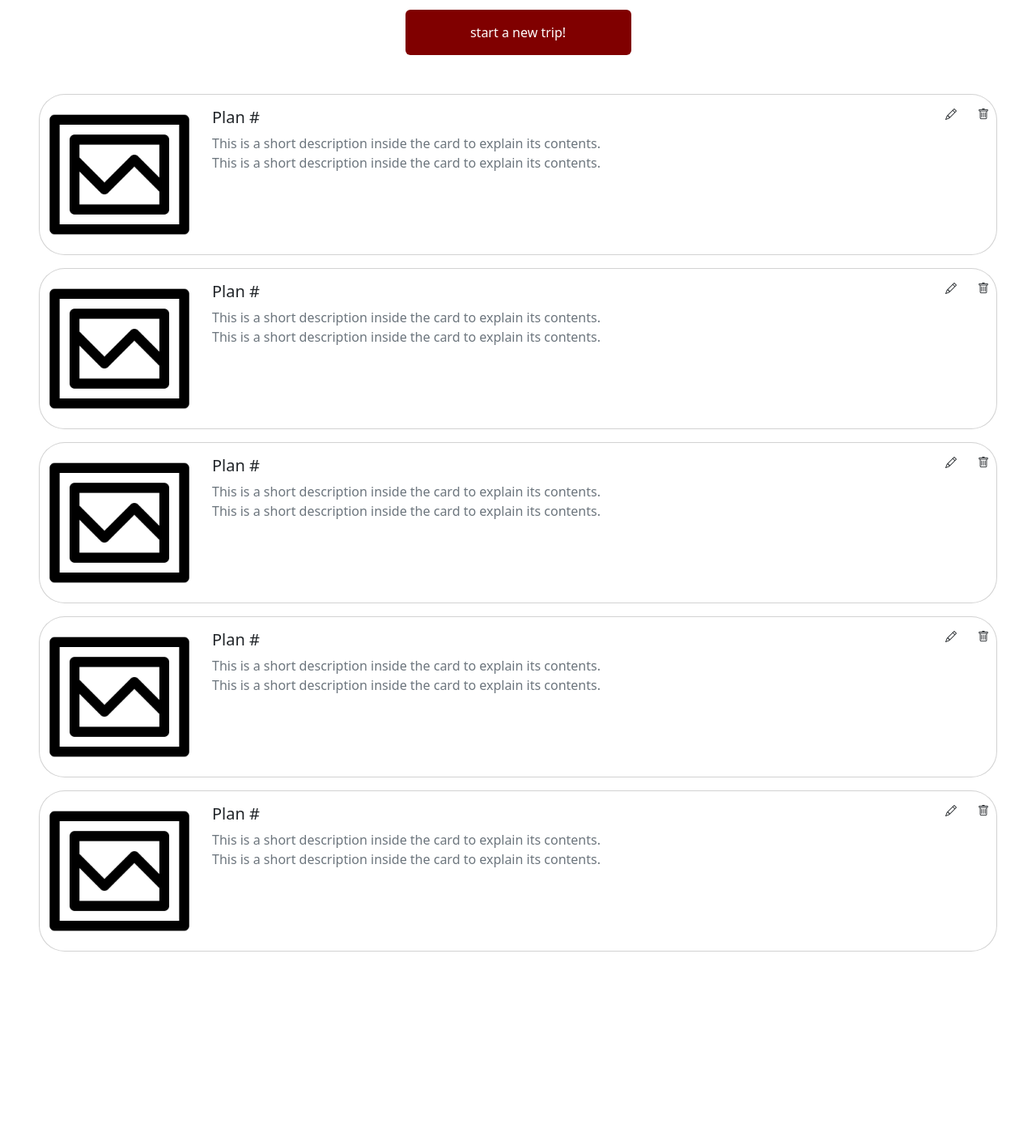
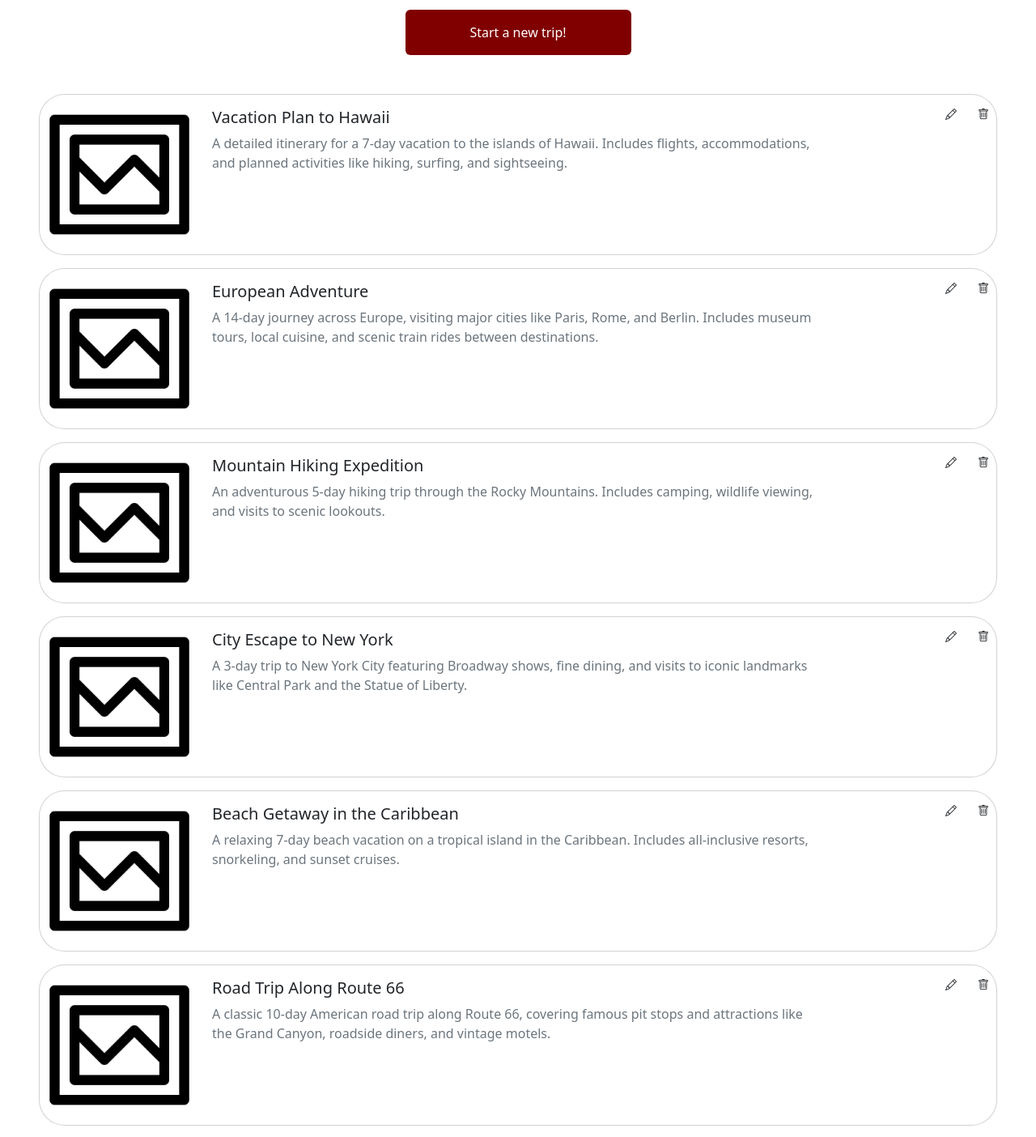
Before and after one commit to nathanbrz/TrailBlazeWebApp, a Next.js app in the folder front-end/: page /dashboard in a window 1280 px wide. Shown: the part 160-1564 px from the top of the page at 81% size. Before the commit the page ends 1375 px from the top, so only its background shows below. Built offline with nearby package versions, Linux system fonts and the light colour scheme.

Commit message:
Refactoring Dashboard PlanItems to display dynamically

```diff
--- a/front-end/src/app/components/Dashboard/IntroSection.jsx
+++ b/front-end/src/app/components/Dashboard/IntroSection.jsx
@@ -28,7 +28,7 @@ export default function IntroSection() {
             <div className="md:text-left">
               <span className="text-3xl text-gray-900 mb-4">Hey Mariana -</span>
               <p className="text-lg text-gray-400 mb-6 inline px-2">
-                here’s what’s happening with your store today
+                here’s what’s happening in your trips
               </p>
             </div>
           </Col>
@@ -40,7 +40,7 @@ export default function IntroSection() {
                 className="btn-blaze lg:w-1/4 text-white px-6 py-3 rounded-md hover:bg-red-700 transition-colors"
                 onClick={handleOpenModal}
               >
-                start a new trip!
+                Start a new trip!
               </button>
             </div>
           </Col>
--- a/front-end/src/app/components/Dashboard/PlanItem.jsx
+++ b/front-end/src/app/components/Dashboard/PlanItem.jsx
@@ -4,7 +4,7 @@ import React, { useState } from "react";
 import { Card, Row, Col, Button } from "react-bootstrap";
 import PlanDeleteModal from "./PlanDeleteModal";
 
-const PlanItem = () => {
+const PlanItem = ({ id, title, description, imageUrl }) => {
   const [isDeleteModalOpen, setIsDeleteModalOpen] = useState(false);
   const handleOpenDeleteModal = () => setIsDeleteModalOpen(true);
   const handleCloseDeleteModal = () => setIsDeleteModalOpen(false);
@@ -14,7 +14,7 @@ const PlanItem = () => {
       <PlanDeleteModal
         show={isDeleteModalOpen}
         hide={handleCloseDeleteModal}
-        planID=""
+        planID={id}
       />
       <Card className="mb-3 rounded-5 mx-12">
         <Row className="g-0">
@@ -23,22 +23,18 @@ const PlanItem = () => {
             <Image
               width="200"
               height="200"
-              src="/images/broken-image.png"
+              src={imageUrl}
               className="img-fluid h-100 rounded"
-              alt="Card image"
+              alt={title}
             />
           </Col>
 
           {/* Title and description */}
           <Col md={8}>
             <Card.Body>
-              <Card.Title>Plan #</Card.Title>
+              <Card.Title>{title}</Card.Title>
               <Card.Text className="text-secondary">
-                This is a short description inside the card to explain its
-                contents.
-                <br />
-                This is a short description inside the card to explain its
-                contents.
+                {description}
               </Card.Text>
             </Card.Body>
           </Col>
--- a/front-end/src/app/components/Dashboard/PlanListSection.jsx
+++ b/front-end/src/app/components/Dashboard/PlanListSection.jsx
@@ -1,13 +1,63 @@
 import React from "react";
 import PlanItem from "./PlanItem";
+
+const trips = [
+  {
+    id: "plan123",
+    title: "Vacation Plan to Hawaii",
+    description: "A detailed itinerary for a 7-day vacation to the islands of Hawaii. Includes flights, accommodations, and planned activities like hiking, surfing, and sightseeing.",
+    imageUrl: "/images/broken-image.png"
+  },
+  {
+    id: "plan456",
+    title: "European Adventure",
+    description: "A 14-day journey across Europe, visiting major cities like Paris, Rome, and Berlin. Includes museum tours, local cuisine, and scenic train rides between destinations.",
+    imageUrl: "/images/broken-image.png"
+  },
+  {
+    id: "plan789",
+    title: "Mountain Hiking Expedition",
+    description: "An adventurous 5-day hiking trip through the Rocky Mountains. Includes camping, wildlife viewing, and visits to scenic lookouts.",
+    imageUrl: "/images/broken-image.png"
+  },
+  {
+    id: "plan101",
+    title: "City Escape to New York",
+    description: "A 3-day trip to New York City featuring Broadway shows, fine dining, and visits to iconic landmarks like Central Park and the Statue of Liberty.",
+    imageUrl: "/images/broken-image.png"
+  },
+  {
+    id: "plan112",
+    title: "Beach Getaway in the Caribbean",
+    description: "A relaxing 7-day beach vacation on a tropical island in the Caribbean. Includes all-inclusive resorts, snorkeling, and sunset cruises.",
+    imageUrl: "/images/broken-image.png"
+  },
+  {
+    id: "plan131",
+    title: "Road Trip Along Route 66",
+    description: "A classic 10-day American road trip along Route 66, covering famous pit stops and attractions like the Grand Canyon, roadside diners, and vintage motels.",
+    imageUrl: "/images/broken-image.png"
+  },
+  {
+    id: "plan142",
+    title: "Cultural Exploration in Japan",
+    description: "A 12-day journey exploring the cultural wonders of Japan. Includes visits to Tokyo, Kyoto, and Hiroshima, along with temple tours, sushi-making classes, and scenic gardens.",
+    imageUrl: "/images/broken-image.png"
+  }
+];
+
 export default function PlanListSection() {
   return (
     <section className="py-6">
-      <PlanItem />
-      <PlanItem />
-      <PlanItem />
-      <PlanItem />
-      <PlanItem />
+      {trips.map((trip) => (
+        <PlanItem
+          key={trip.id}
+          id={trip.id}
+          title={trip.title}
+          description={trip.description}
+          imageUrl={trip.imageUrl}
+        />
+      ))}
     </section>
   );
 }
```
